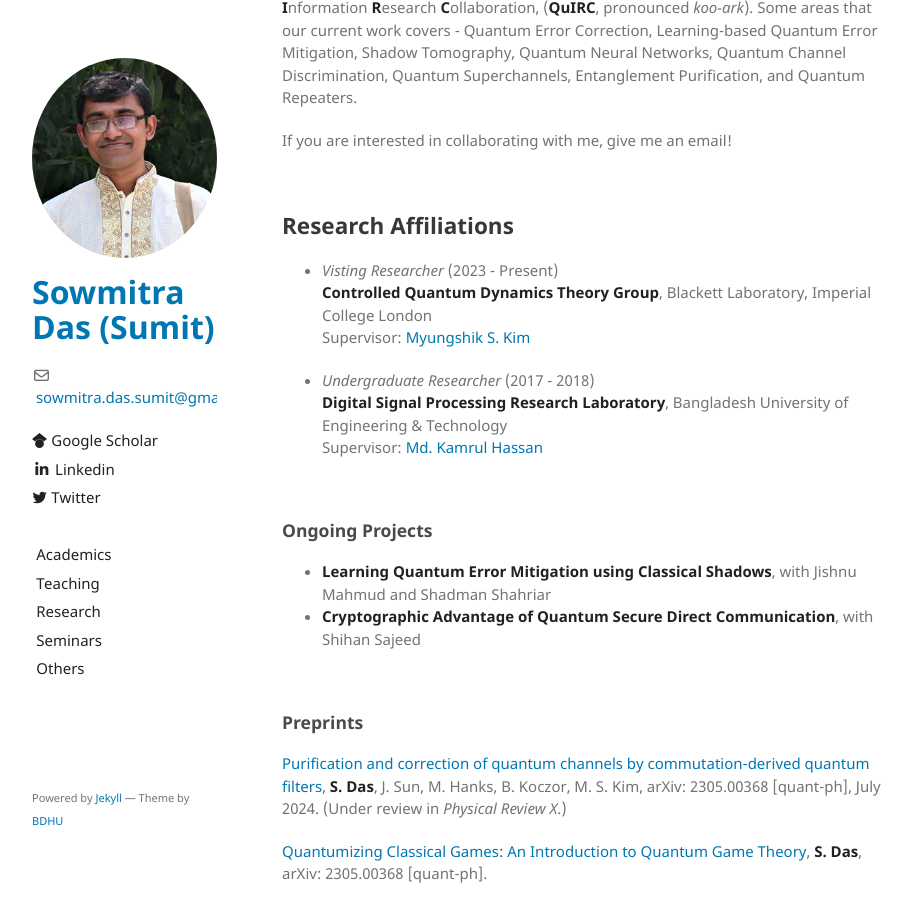
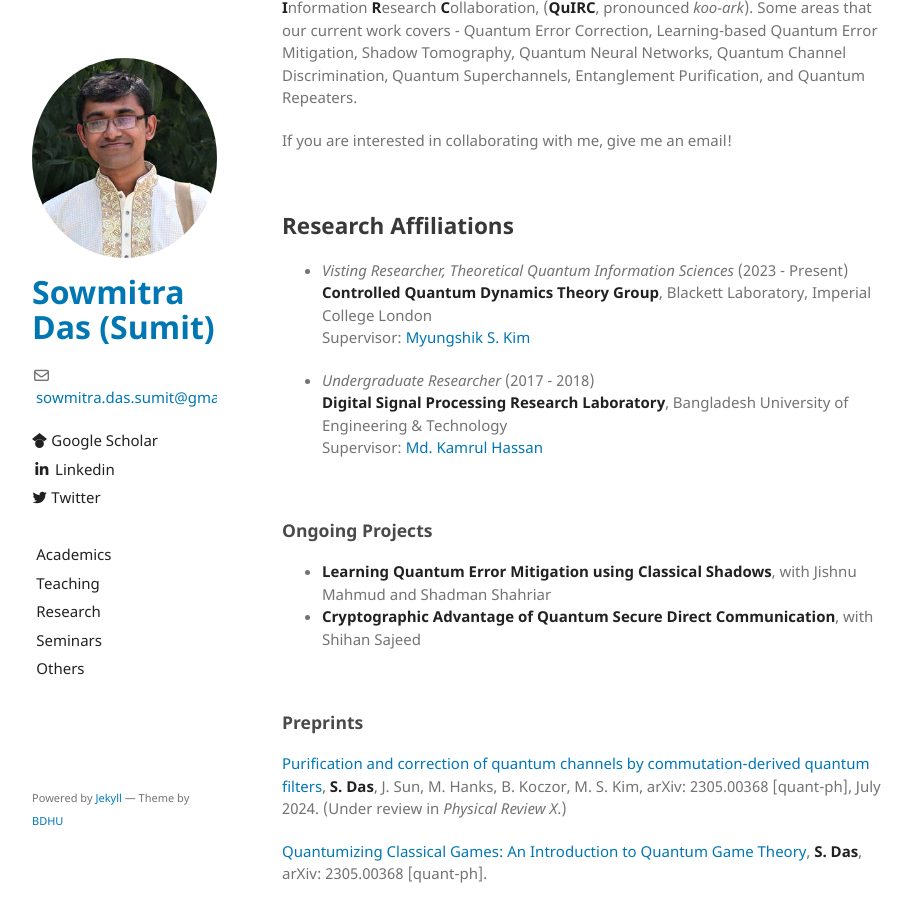
Before and after one commit to sowmitra-das-sumit/sowmitra-das-sumit.github.io, a Jekyll site: the page built from research.md, in a window 1280 px wide and 900 px high, scrolled down 529 px. Shown: the whole window, without its empty margins (178-1089 px from the left). Built offline with Jekyll 4.4.1, drawn with Linux system fonts in a browser that asks for light colours; the repository's description, which GitHub fills in, is left out; our own code applies the rules of GitHub Pages for plain Markdown files.

Commit message:
Update research.md

```diff
--- a/research.md
+++ b/research.md
@@ -15,7 +15,7 @@ If you are interested in collaborating with me, give me an email!
 <br>
 
 ## Research Affiliations
-- _Visting Researcher_ (2023 - Present)\
+- _Visting Researcher, Theoretical Quantum Information Sciences_ (2023 - Present)\
   [**Controlled Quantum Dynamics Theory Group**](https://www.imperial.ac.uk/a-z-research/quantum-optics-and-laser-science/research/controlled-quantum-dynamics/), Blackett Laboratory, Imperial College London\
   Supervisor: [Myungshik S. Kim](https://profiles.imperial.ac.uk/m.kim)
 
```
